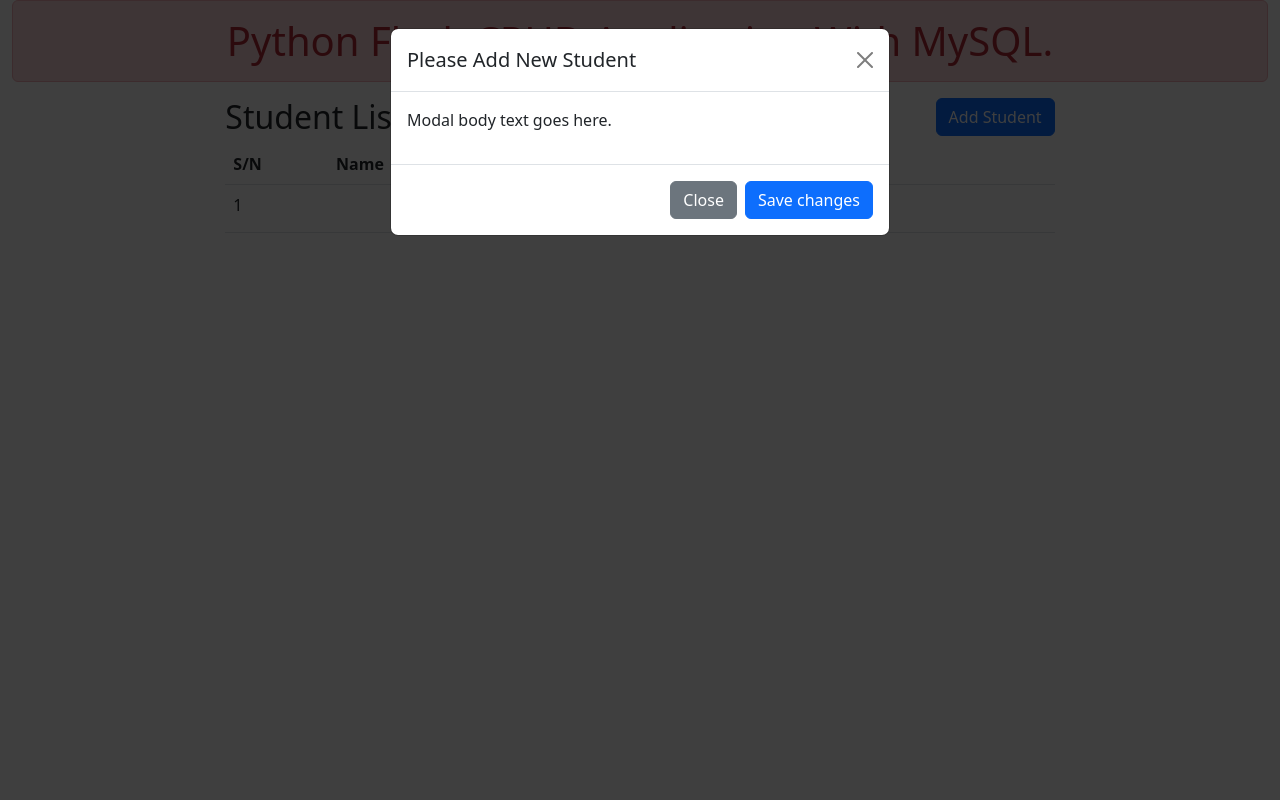
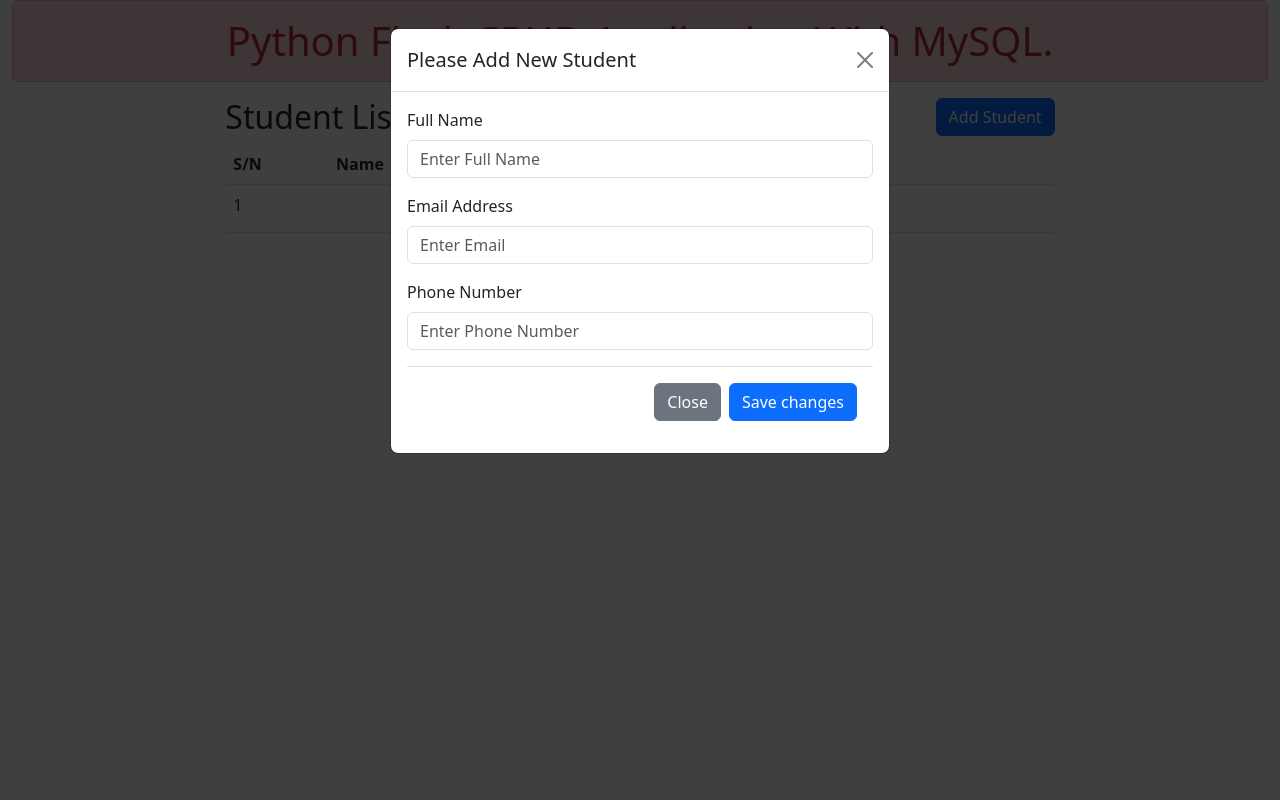
Before and after one commit to emiliobs/CRUDApp, a Flask app: page / in a window 1280 px wide, after a click on "Add Student". Run offline with Flask 2, Linux system fonts and the light colour scheme; tables that the repository leaves empty or names only in its code hold one stand-in row (values such as "Sample post"); some libraries are stand-ins or nearby versions.

Commit message:
Modal and more

```diff
--- a/templates/index.html
+++ b/templates/index.html
@@ -75,12 +75,33 @@
 										<button type="button" class="btn-close" data-bs-dismiss="modal" aria-label="Close"></button>
 									</div>
 										<div class="modal-body">
-										<p>Modal body text goes here.</p>
+												<form action="" method="POST">
+
+													<div class="mb-3">
+														<label for="name" class="form-label">Full Name</label>
+														<input type="text" class="form-control" id="name"
+															placeholder="Enter Full Name">
 													</div>
+
+											<div class="mb-3">
+												<label for="email" class="form-label">Email Address</label>
+												<input type="email" class="form-control" id="email"
+													placeholder="Enter Email">
+											</div>
+
+											<div class="mb-3">
+												<label for="phone" class="form-label">Phone Number</label>
+												<input type="text" class="form-control" id="phone"
+													placeholder="Enter Phone Number">
+											</div>
+
+										</form>
+
 										<div class="modal-footer">
 											<button type="button" class="btn btn-secondary" data-bs-dismiss="modal">Close</button>
 											<button type="button" class="btn btn-primary">Save changes</button>
 										</div>
+
 									</div>
 								</div>
 							</div>
```
Lines whose indentation alone changed are shown as unchanged.
